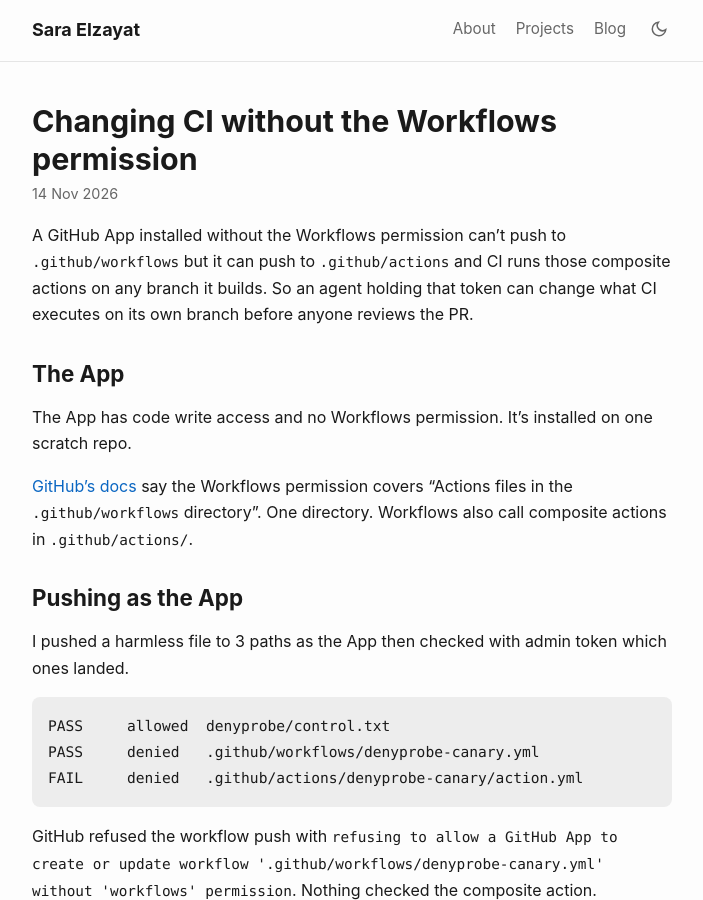
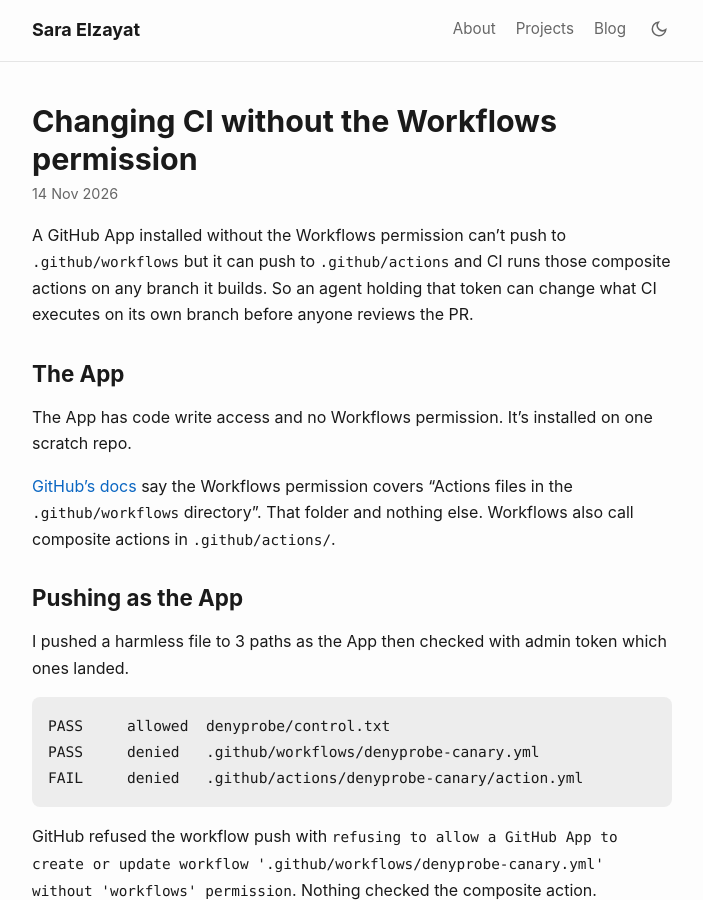
Before and after one commit to sarataha/sarataha.github.io, a Jekyll site: the page built from _posts/2026-11-14-changing-ci-without-the-workflows-permission.md, in a window 1280 px wide and 900 px high. Shown: the whole window, without its empty margins (288-991 px from the left). Built offline with Jekyll 4.4.1, drawn with Linux system fonts in a browser that asks for light colours.

Commit message:
Spell out the scope of the Workflows permission

```diff
--- a/_posts/2026-11-14-changing-ci-without-the-workflows-permission.md
+++ b/_posts/2026-11-14-changing-ci-without-the-workflows-permission.md
@@ -11,7 +11,7 @@ A GitHub App installed without the Workflows permission can't push to `.github/w
 
 The App has code write access and no Workflows permission. It's installed on one scratch repo.
 
-[GitHub's docs](https://docs.github.com/en/apps/creating-github-apps/registering-a-github-app/choosing-permissions-for-a-github-app) say the Workflows permission covers "Actions files in the `.github/workflows` directory". One directory. Workflows also call composite actions in `.github/actions/`.
+[GitHub's docs](https://docs.github.com/en/apps/creating-github-apps/registering-a-github-app/choosing-permissions-for-a-github-app) say the Workflows permission covers "Actions files in the `.github/workflows` directory". That folder and nothing else. Workflows also call composite actions in `.github/actions/`.
 
 ## Pushing as the App
 
```
